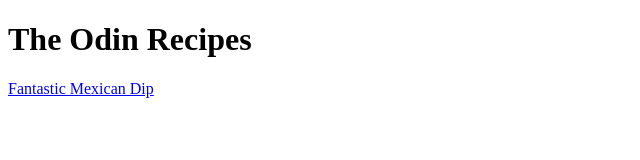
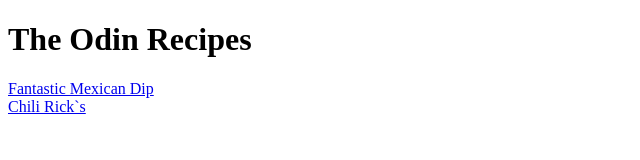
Before and after one commit to AlenMne/odin-recipes, a plain HTML site: page index.html in a window 1280 px wide. Shown: the whole page, without its empty margins (0-640 px from the left). Drawn offline with Linux system fonts and the light colour scheme.

Commit message:
Added 2nd recipe link

```diff
--- a/index.html
+++ b/index.html
@@ -9,5 +9,7 @@
 <body>
     <h1>The Odin Recipes</h1>
     <a href="recipes/groundbeef.html">Fantastic Mexican Dip</a>
+    <br>
+    <a href="recipes/chili.html">Chili Rick`s</a>
 </body>
 </html>
```
